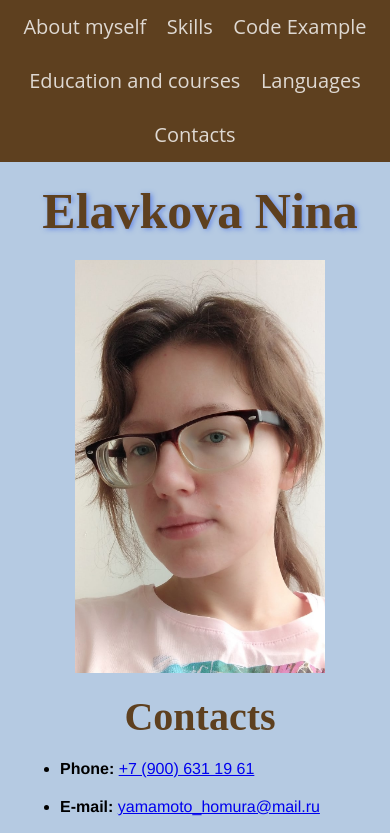
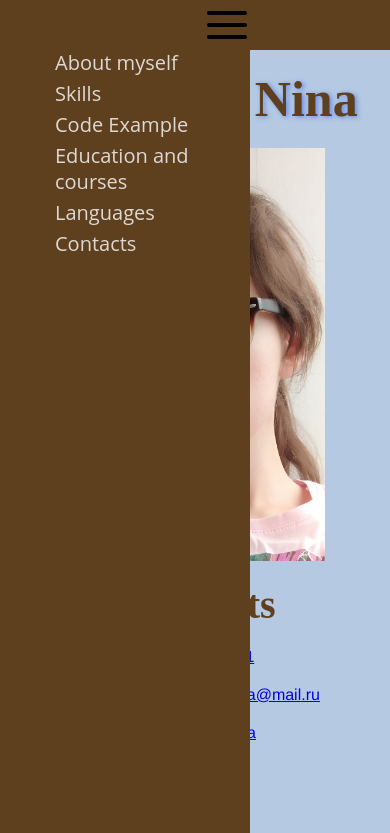
Before and after one commit to YamamotoHomura/rsschool-cv, a plain HTML site: page index.html in a window 390 px wide. Shown: the top 833 px of the page. Drawn offline with nearby package versions, Linux system fonts and the light colour scheme.

Commit message:
feat: add response menu

```diff
--- a/index.html
+++ b/index.html
@@ -14,6 +14,17 @@
     <div class="wrapper">
         <header class="header">
                 <nav class="menu">
+                    <ul>
+                        <li><a href="#about">About myself</a></li>
+                        <li><a href="#skills">Skills</a></li>
+                        <li><a href="#code">Code Example</a></li>
+                        <li><a href="#education">Education and courses</a></li>
+                        <li><a href="#languages">Languages</a></li>
+                        <li><a href="#contacts">Contacts</a></li>
+                    </ul>
+                </nav>
+
+                <nav class="response-menu">
                     <ul>
                         <li><a href="#about">About myself</a></li>
                         <li><a href="#skills">Skills</a></li>
--- a/style.css
+++ b/style.css
@@ -58,6 +58,64 @@ body, h1, h2, h3, h4, p, a {
   .menu a {
     color: #ffffff;
     text-decoration: none;
+  }
+
+  .response-menu {
+    display: none;
+    width: 250px;
+    background-color: #5e401f;
+    position: fixed;
+    left: -205px;
+    top: 0;
+    bottom: 0;
+    transition: all ease 0.5s;
+    cursor: pointer;
+  }
+
+  .response-menu ul {
+    list-style: none;
+    margin: 50px;
+    padding: 0;
+    text-align: left;
+  }
+
+  .response-menu li {
+    font-family: 'Open Sans';
+    color: #ffffff;
+    opacity: 0.8;
+    font-size: 20px;
+    line-height: 1.3;
+    font-weight: 600;
+    margin: 5px;
+  }
+
+  .response-menu a {
+    color: #ffffff;
+    text-decoration: none;
+  }
+
+  .response-menu::after {
+    content: "";
+    display: block;
+    width: 46px;
+    height: 46px;
+    background-image: url('2561466_menu_icon.png');
+    position: absolute;
+    right: 1px;
+    top: 1px;
+  }
+
+  .response-menu:hover {
+    left: 0;
+  }
+
+  @media screen and (max-width:640px) {
+    .response-menu {
+      display: block;
+    }
+    .menu {
+      display: none;
+    }
   }
 
    .photo_container {
```
Also changed, not shown: 2561466_menu_icon.png (added).
